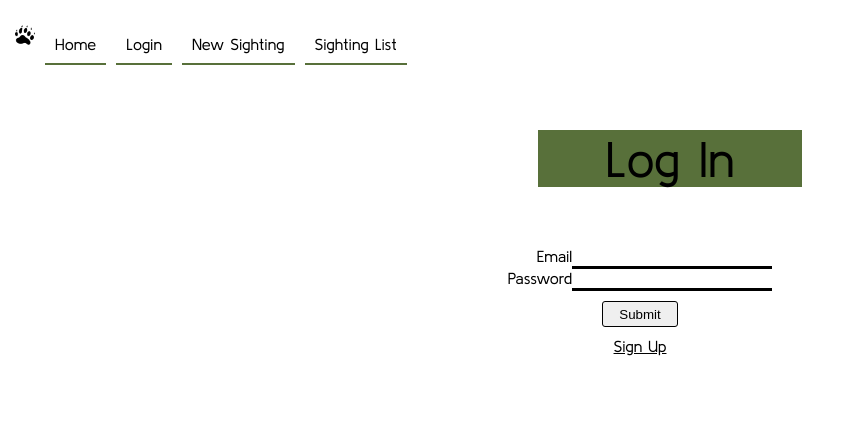
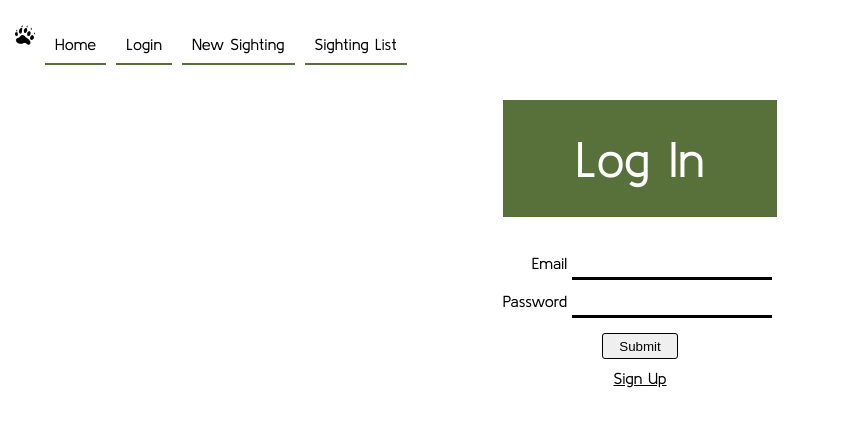
Before and after one commit to klguenth/wildlife-app, a React (Create React App) app: page /login in a window 1280 px wide. Shown: the top 426 px of the page, without its empty margins (0-850 px from the left). Built offline with nearby package versions, Linux system fonts and the light colour scheme.

Commit message:
updated login form styling

```diff
--- a/src/Components/Login/Login.css
+++ b/src/Components/Login/Login.css
@@ -6,11 +6,12 @@
 }
 
 .loginHeader {
-    width: 100%;
+    max-width: 300px;
     background-color: #58703A;
+    color: #ffffff;
     font-size: 50px;
-    padding: 0;
-    margin: 30px;
+    padding: 30px;
+    margin: 0 auto;
 }
 
 .usernameField {
@@ -30,4 +31,6 @@ input {
     border: none;
     border-bottom: solid 2px #000000;
     width: 20%;
+    padding: 5px;
+    margin: 5px;
 }
```
